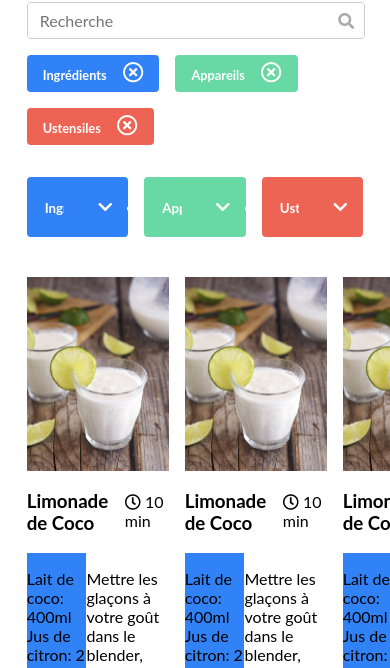
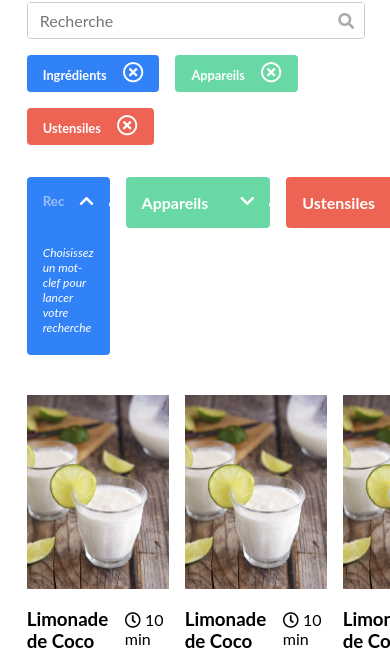
Before and after one commit to AntL24/P7, a plain HTML site: page index.html in a window 390 px wide. Both pictures are taken after a click on the icon 167 px from the left and 322 px from the top of the page. Shown: the part 115-783 px from the top of the page. Drawn offline with Linux system fonts and the light colour scheme.

Commit message:
Category inputs and dropdown menus

```diff
--- a/index.html
+++ b/index.html
@@ -96,18 +96,46 @@
         width: 100%;
         padding: 0;
     }
-    .fas.fa-chevron-down {
-        margin-left: 2rem;
+    .search-menu-button {
+        background-color: transparent;
+        border: none;
+        font-size: 1rem;
+        color: white;
+        cursor: pointer;
+        display: block;
+        margin: 0;
+        padding: 0;
+        font-family: 'Lato', sans-serif;
+        font-weight: bold;
     }
+
+    .fas.fa-chevron-down, .fas.fa-chevron-up {
+        padding: 1rem;
+        /* padding-top: 0.5rem;
+        padding-right: 0.5rem; */
+    }
+    .search-menu-button{
+        padding: 1rem 1rem 1rem 1rem;
+    }
+
+    .rotate-chevron {
+        transform: rotate(180deg);
+        transition: transform 0.15s;
+    }
+
+    /* .category-input.change-opacity-placeholder::placeholder {
+        opacity: 0.5;
+    } */
+
     .tag-suggestions > li {
-        padding: 0.5rem 1rem;
-        min-height: 2.75rem;
-        line-height: 2.75rem;
+        /* min-height: 2.75rem; */
+        /* line-height: 2.75rem; */
         align-items: flex-start;
         border-radius: 4px;
         color: white;
         cursor: pointer;
     }
+
     .category-input-container {
         display: flex;
     }
@@ -118,13 +146,13 @@
         color: white;
         width: 100%;
         font-weight: bold;
+        padding: 1rem 0 1rem 1rem;
     }
     .category-input::placeholder {
         color: white;
-    }
-    .change-opacity-placeholder {
         opacity: 0.5;
     }
+
     .ingredients{
         background-color: #3282F7;
     }
@@ -138,6 +166,10 @@
         display: grid;
         grid-template-columns: repeat(3, 1fr);
         gap: 1rem;
+        cursor: initial;
+        /* Hide at the beginning */
+        display: none;
+        padding: 0.5rem 1rem;
     }
     .active {
         background-color: #3d8af7;
@@ -186,7 +218,10 @@
         justify-content: space-between;
         height: 100%;
     }
-
+    .icon-container {
+    display: inline-block;
+    cursor: pointer;
+}
     </style>
 
 
@@ -206,47 +241,43 @@
         </div>
         <nav>
             <ul class="tag-suggestions">
-                <li class="ingredients">
+                <li class="ingredients" id = "menu-ingredients">
                     <div class="category-input-container">
-                        <input type="text" class="category-input" placeholder="Ingrédients" id="input-ingredients">
-                        <i class="fas fa-chevron-down" aria-hidden="true" id="icon-ingredients"></i>
-                    </div>
+                        <button class="search-menu-button" id="input-ingredients">Ingrédients</button>
+                        <input type="text" class="category-input" placeholder="Rechercher un ingrédient" id="input-ingredients-input" style="display:none;">
+                        <span class="icon-container"><i class="fas fa-chevron-down" aria-hidden="true" id="icon-ingredients"></i></span>
+                      </div>
 
-                    <div class="search-results" id="search-results-ingredients">
-                        <p>Lait de coco</p>
-                        <p>Lait de coco</p>
-                        <p>Lait de coco</p>
-                        <p>Lait de coco</p>
-                        <p>Lait de coco</p>
-                        <p>Lait de coco</p>
-                        <p>Lait de coco</p>
-                        <p>Lait de coco</p>
-                        <p>Lait de coco</p>
-                        <p>Lait de coco</p>
-                        <p>Lait de coco</p>
-                        <p>Lait de coco</p>
+                    <div class="search-results" display="none" id="search-results-ingredients">
+                        <!-- Résultats de recherche pour les appareils -->
+                        <p class="choose-keyword" ><i>Choisissez un mot-clef pour lancer votre recherche</i></p>
                     </div>
                 </li>
 
-                <li class="cooking-hardware">
+                <li class="cooking-hardware" id = "menu-cooking-hardware">
+
                     <div class="category-input-container">
-                        <input type="text" class="category-input" placeholder="Appareils" id="input-cooking-hardware">
-                        <i class="fas fa-chevron-down" aria-hidden="true" id="icon-cooking-hardware"></i>
+                        <button class="search-menu-button" placeholder="Appareils" id="input-cooking-hardware">Appareils</button>
+                        <input type="text" class="category-input" placeholder="Rechercher un appareil" id="input-cooking-hardware-input" style="display:none;">
+                        <span class="icon-container"><i class="fas fa-chevron-down" aria-hidden="true" id="icon-cooking-hardware"></i></span>
                     </div>
 
-                    <div class="search-results" display="none" id = "search-results-cooking-hardware">
+                    <div class="search-results" display="none"  id = "search-results-cooking-hardware">
                         <!-- Résultats de recherche pour les appareils -->
+                        <p class="choose-keyword" ><i>Choisissez un mot-clef pour lancer votre recherche</i></p>
                     </div>
                 </li>
 
-                <li class="tools">
+                <li class="tools" id = "menu-tools">
                     <div class="category-input-container">
-                        <input type="text" class="category-input" placeholder="Ustensiles" id="input-tools">
-                        <i class="fas fa-chevron-down" aria-hidden="true" id="icon-tools"></i>
+                        <button class="search-menu-button" placeholder="Ustensiles" id="input-tools">Ustensiles</button>
+                        <input type="text" class="category-input" placeholder="Rechercher un ustensile" id="input-tools-input" style="display:none;">
+                        <span class="icon-container"><i class="fas fa-chevron-down" aria-hidden="true" id="icon-tools"></i></span>
                     </div>
 
                     <div class="search-results" display="none" id = "search-results-tools">
                         <!-- Résultats de recherche pour les ustensiles -->
+                        <p class="choose-keyword" ><i>Choisissez un mot-clef pour lancer votre recherche</i></p>
                     </div>
                 </li>
 
@@ -392,43 +423,61 @@
 
         </div>
     </main>
+    <script>
+    function toggleMenu(menuItem) {
+        const inputElement = menuItem.querySelector('input[type="text"]');
+        const searchResults = menuItem.querySelector('.search-results');
+        const iconElement = menuItem.querySelector('i');
+        const buttonElement = menuItem.querySelector('button');
 
-    <script>
-        //Display search results if the user clicks on the search icon and the search results is not empty.
-        function toggleActive(inputId, resultsId, iconId) {
-            const inputElement = document.getElementById(inputId);
-            const searchResults = document.getElementById(resultsId);
-            const iconElement = document.getElementById(iconId);
+        if (iconElement.classList.contains('fa-chevron-down')) {
+            searchResults.style.display = 'grid';
+            inputElement.style.display = 'block';
+            buttonElement.style.display = 'none';
+            iconElement.classList.replace('fa-chevron-down', 'fa-chevron-up');
 
-            if (searchResults.innerHTML.trim() === "") {
-                return;
+            searchResults.style.gridTemplateColumns = '1fr';
+            searchResults.style.fontSize = '0.75rem';
+            searchResults.style.justifyItems = 'center';
+            searchResults.style.alignItems = 'center';
+        } else {
+            buttonElement.style.display = 'block';
+            searchResults.style.display = 'none';
+            inputElement.style.display = 'none';
+            iconElement.classList.replace('fa-chevron-up', 'fa-chevron-down');
+        }
+    }
+
+    function addMenuClickListener(menuId) {
+        const menuElement = document.getElementById(menuId);
+        const iconElement = menuElement.querySelector('i');
+
+        menuElement.addEventListener('click', function (event) {
+            if (iconElement.classList.contains('fa-chevron-up')) {
+                event.stopPropagation();
+            } else {
+                toggleMenu(menuElement);
             }
-            //Check if the search results are displayed or not. Hide or show them.
-            //If the display is grid or empty, then hide the search results.
-            //Empty is for the first time the page is loaded (no display property is set).
-            if (searchResults.style.display === 'grid' || searchResults.style.display === '') {
-                searchResults.style.display = 'none';
-                inputElement.classList.remove('change-opacity-placeholder');
-                iconElement.classList.remove('fa-chevron-up');
-                iconElement.classList.add('fa-chevron-down');
-            } else {
-                searchResults.style.display = 'grid';
-                inputElement.classList.add('change-opacity-placeholder');
-                iconElement.classList.remove('fa-chevron-down');
-                iconElement.classList.add('fa-chevron-up');
-            }
-        }
-        document.getElementById('icon-ingredients').addEventListener('click', function () {
-            toggleActive('input-ingredients', 'search-results-ingredients', 'icon-ingredients');
         });
 
-        document.getElementById('icon-cooking-hardware').addEventListener('click', function () {
-            toggleActive('input-cooking-hardware', 'search-results-cooking-hardware', 'icon-cooking-hardware');
+        iconElement.addEventListener('click', function (event) {
+            toggleMenu(menuElement);
+            event.stopPropagation();
         });
 
-        document.getElementById('icon-tools').addEventListener('click', function () {
-            toggleActive('input-tools', 'search-results-tools', 'icon-tools');
+        const inputElement = menuElement.querySelector('input[type="text"]');
+        inputElement.addEventListener('click', function (event) {
+            event.stopPropagation();
         });
-    </script>
+    }
+
+    addMenuClickListener('menu-ingredients');
+    addMenuClickListener('menu-cooking-hardware');
+    addMenuClickListener('menu-tools');
+</script>
+
+
+
+
 </body>
 </html>
```
